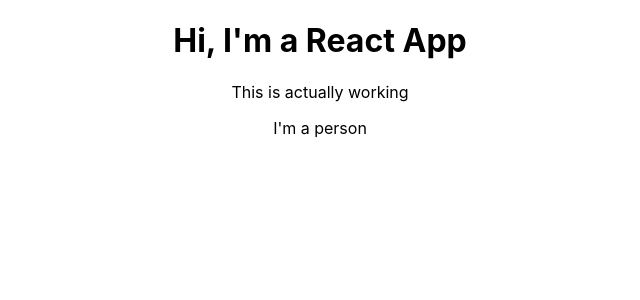
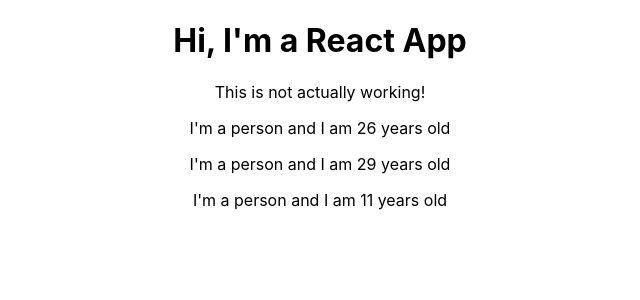
Before and after one commit to moreenkim/react-complete-guide, a React (Create React App) app in the folder src/: page / in a window 1280 px wide. Shown: the top 300 px of the page, without its empty margins (320-960 px from the left). Built offline with nearby package versions, Linux system fonts and the light colour scheme; the HTML template or start-up script is replaced by a standard one.

Commit message:
Reuse components and output dynamic content

```diff
--- a/src/App.js
+++ b/src/App.js
@@ -7,7 +7,9 @@
     return (
       <div className="App">
         <h1>Hi, I'm a React App</h1>
-        <p>This is actually working</p>
+        <p>This is not actually working!</p>
+        <Person />
+        <Person />
         <Person />
       </div>
     );
--- a/src/Person/Person.js
+++ b/src/Person/Person.js
@@ -1,7 +1,9 @@
 import React from 'react';
 
 const person = () => {
-  return <p>I'm a person</p>;
+  return (
+    <p>I'm a person and I am {Math.floor(Math.random() * 30)} years old</p>
+  );
 };
 
 export default person;
```
